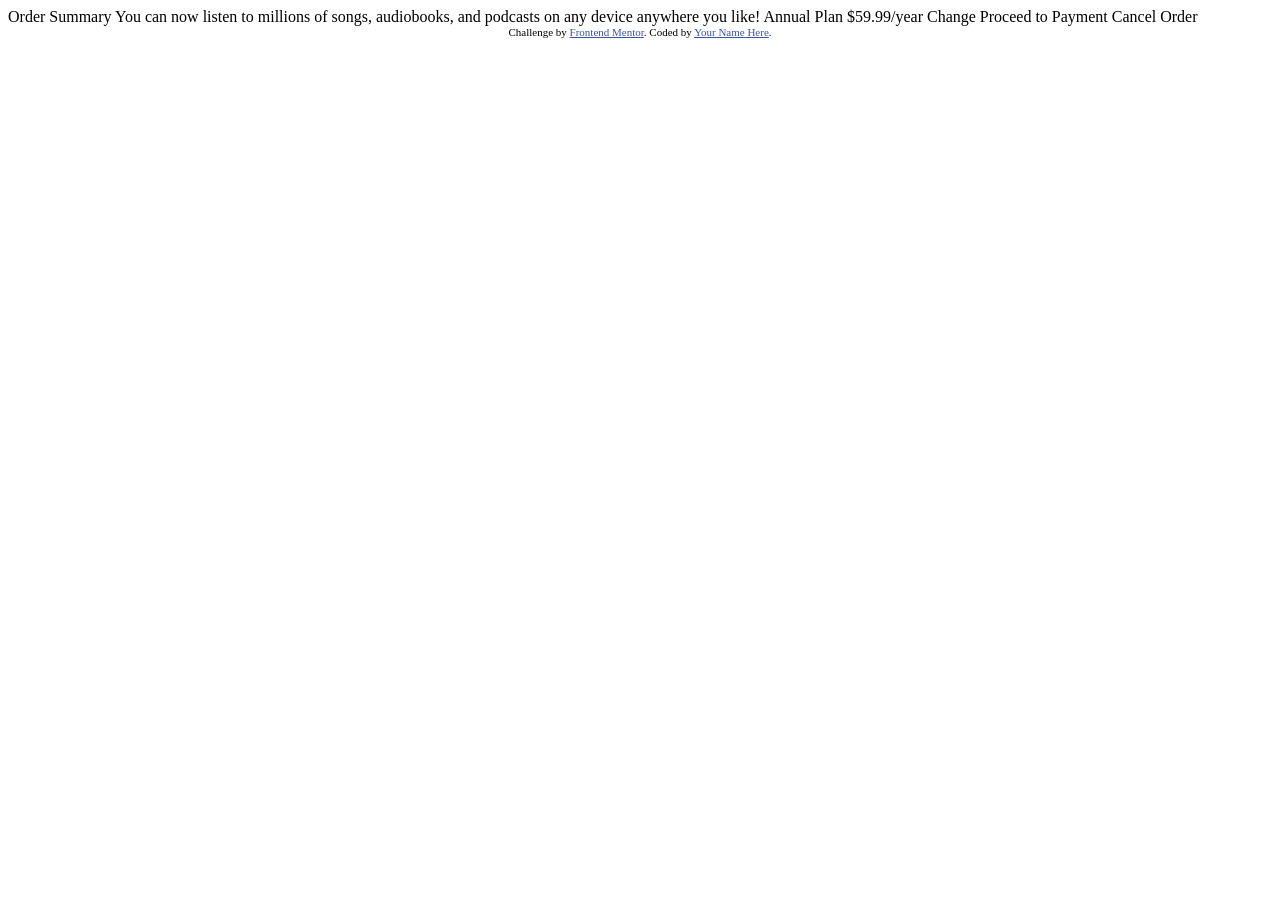
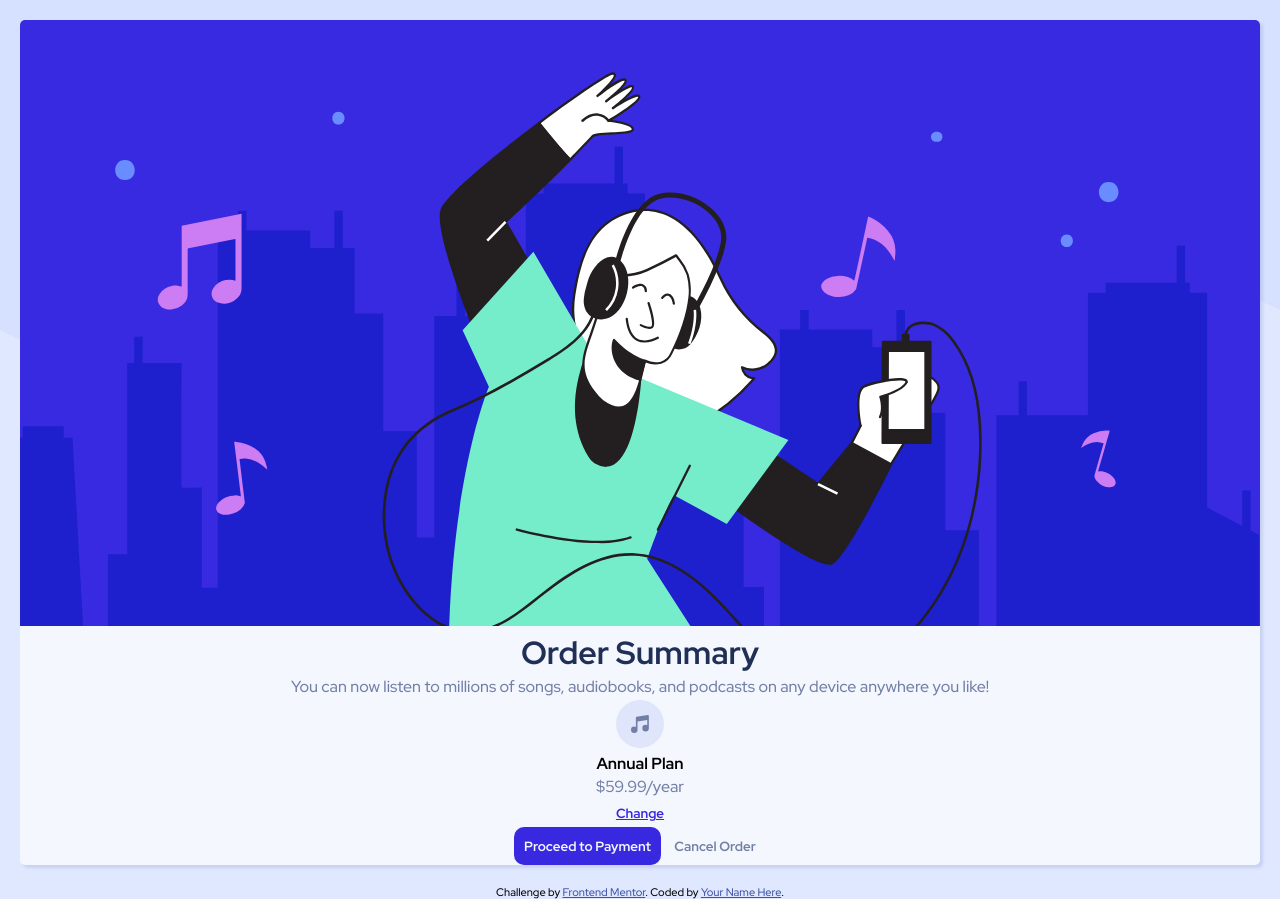
Before and after one commit to abeel50/order-summary-component, a plain HTML site: page index.html in a window 1280 px wide. Before the commit the page ends 800 px from the top, so only its background shows below. Drawn offline with Linux system fonts and the light colour scheme.

Commit message:
basic layout

```diff
--- a/index.html
+++ b/index.html
@@ -10,37 +10,60 @@
 
   <title>Frontend Mentor | Order summary card</title>
 
+  <link rel="stylesheet" href="style.css">
+
   <link rel="preconnect" href="https://fonts.googleapis.com">
   <link rel="preconnect" href="https://fonts.gstatic.com" crossorigin>
   <link href="https://fonts.googleapis.com/css2?family=Red+Hat+Display:wght@500;700;900&display=swap" rel="stylesheet">
 
-  <!-- Feel free to remove these styles or customise in your own stylesheet 👍 -->
-  <style>
-    .attribution {
-      font-size: 11px;
-      text-align: center;
-    }
-
-    .attribution a {
-      color: hsl(228, 45%, 44%);
-    }
-  </style>
 </head>
 
 <body>
+  <div class="bg__image"> </div>
+
+
+  <div class="container">
+
+    <img src="./images/illustration-hero.svg" alt="Hero" class="hero">
+    <h1>
 
       Order Summary
+    </h1>
+
+    <p>
 
       You can now listen to millions of songs, audiobooks, and podcasts on any
       device anywhere you like!
+    </p>
 
+    <div>
+      <article>
+        <img src="./images/icon-music.svg" alt="">
+        <h4>
           Annual Plan
+        </h4>
+        <p>
           $59.99/year
+        </p>
+      </article>
+      <button class="btn btn-change">
+        Change
+      </button>
+    </div>
 
-  Change
+    <div class="buttons">
+
+      <button class="btn btn-primary">
 
         Proceed to Payment
+      </button>
+      <button class="btn btn-secondery">
+
         Cancel Order
+      </button>
+    </div>
+  </div>
+
 
   <div class="attribution">
     Challenge by <a href="https://www.frontendmentor.io?ref=challenge" target="_blank">Frontend Mentor</a>.
--- /dev/null
+++ b/style.css
@@ -0,0 +1,117 @@
+:root {
+    --pale-blue: hsl(225, 100%, 94%);
+    --bright-blue: hsl(245, 75%, 52%);
+
+    --very-pale-blue: hsl(225, 100%, 98%);
+    --desaturated-blue: hsl(224, 23%, 55%);
+    --dark-blue: hsl(223, 47%, 23%);
+}
+
+* {
+    margin: 0;
+    padding: 0;
+    box-sizing: border-box;
+}
+
+body {
+    font-family: "Red Hat Display", sans-serif;
+    background-color: var(--pale-blue);
+    text-align: center;
+}
+
+.bg__image {
+    background: url("./images/pattern-background-mobile.svg") no-repeat center/cover;
+    height: 400px;
+    position: absolute;
+    top: 0;
+    left: 0;
+    right: 0;
+    bottom: 0;
+    z-index: -1;
+}
+
+.container {
+    background-color: var(--very-pale-blue);
+    margin: 20px;
+    border-radius: 5px;
+    box-shadow: 3px 3px 3px hsl(228, 45%, 44%, 0.15);
+}
+
+.container img.hero {
+    width: 100%;
+    border-radius: 5px 5px 0 0;
+}
+
+h1 {
+    color: var(--dark-blue);
+}
+
+.btn {
+    border: none;
+    padding: 5px 10px;
+    border-radius: 10px;
+    font-weight: bold;
+    cursor: pointer;
+    transition: all 0.2s ease-in-out;
+}
+
+p {
+    font-size: 16px;
+    line-height: 1.6;
+    color: var(--desaturated-blue);
+}
+
+.btn-change {
+    background-color: transparent;
+    color: var(--bright-blue);
+    text-decoration: underline;
+}
+
+.btn-primary {
+    background-color: var(--bright-blue);
+    color: var(--very-pale-blue);
+    padding: 10px;
+}
+
+.btn-primary:hover,
+.btn-change:hover {
+    opacity: 0.8;
+}
+
+.btn-secondery {
+    background-color: transparent;
+    color: var(--desaturated-blue);
+    padding: 10px;
+}
+
+.btn-secondery:hover {
+    color: var(--dark-blue);
+}
+
+img {
+    max-width: 100%;
+}
+
+
+
+button {
+    font-family: inherit;
+}
+
+@media (min-width: 768px) {
+    .bg__image {
+        background: url("./images/pattern-background-desktop.svg") no-repeat center/cover;
+        height: 50vh;
+    }
+
+}
+
+/* Attribution */
+.attribution {
+    font-size: 11px;
+    text-align: center;
+}
+
+.attribution a {
+    color: hsl(228, 45%, 44%);
+}
```
Lines whose indentation alone changed are shown as unchanged.
